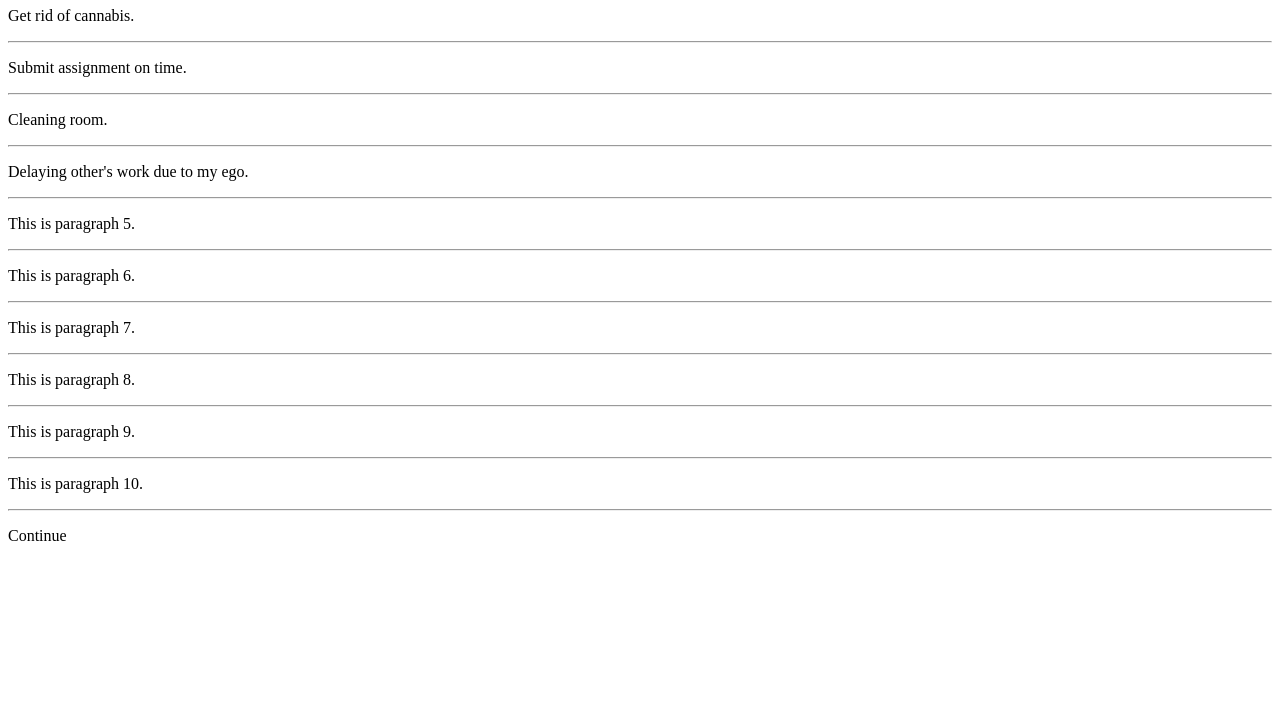
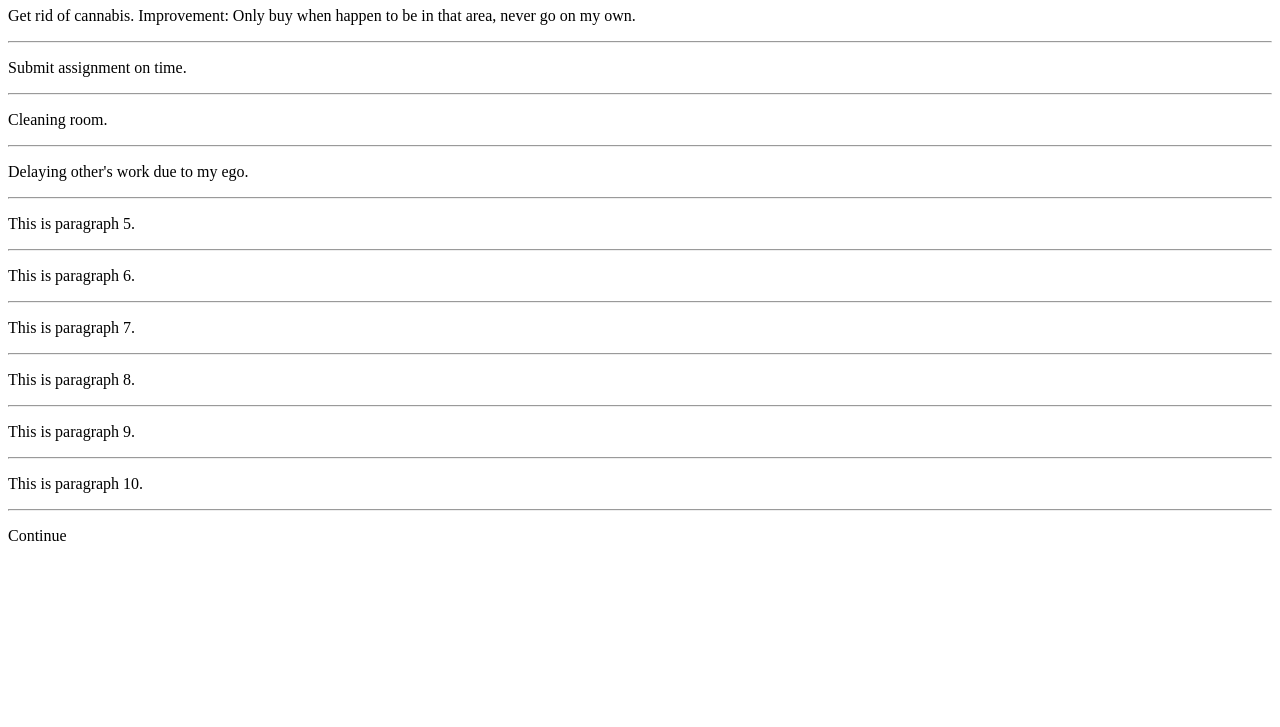
Before and after one commit to Abijah98/Area-of-Improvement, a plain HTML site: page index.html in a window 1280 px wide. Shown: the part 73-800 px from the top of the page. Drawn offline with Linux system fonts and the light colour scheme.

Commit message:
Update index.html

```diff
--- a/index.html
+++ b/index.html
@@ -6,7 +6,7 @@
 </head>
 <body>
     <h1>Area of Improvement </h1>
-    <p>Get rid of cannabis. </p>
+    <p>Get rid of cannabis. Improvement: Only buy when happen to be in that area, never go on my own. </p>
     <hr>
     <p>Submit assignment on time.</p>
     <hr>
```
